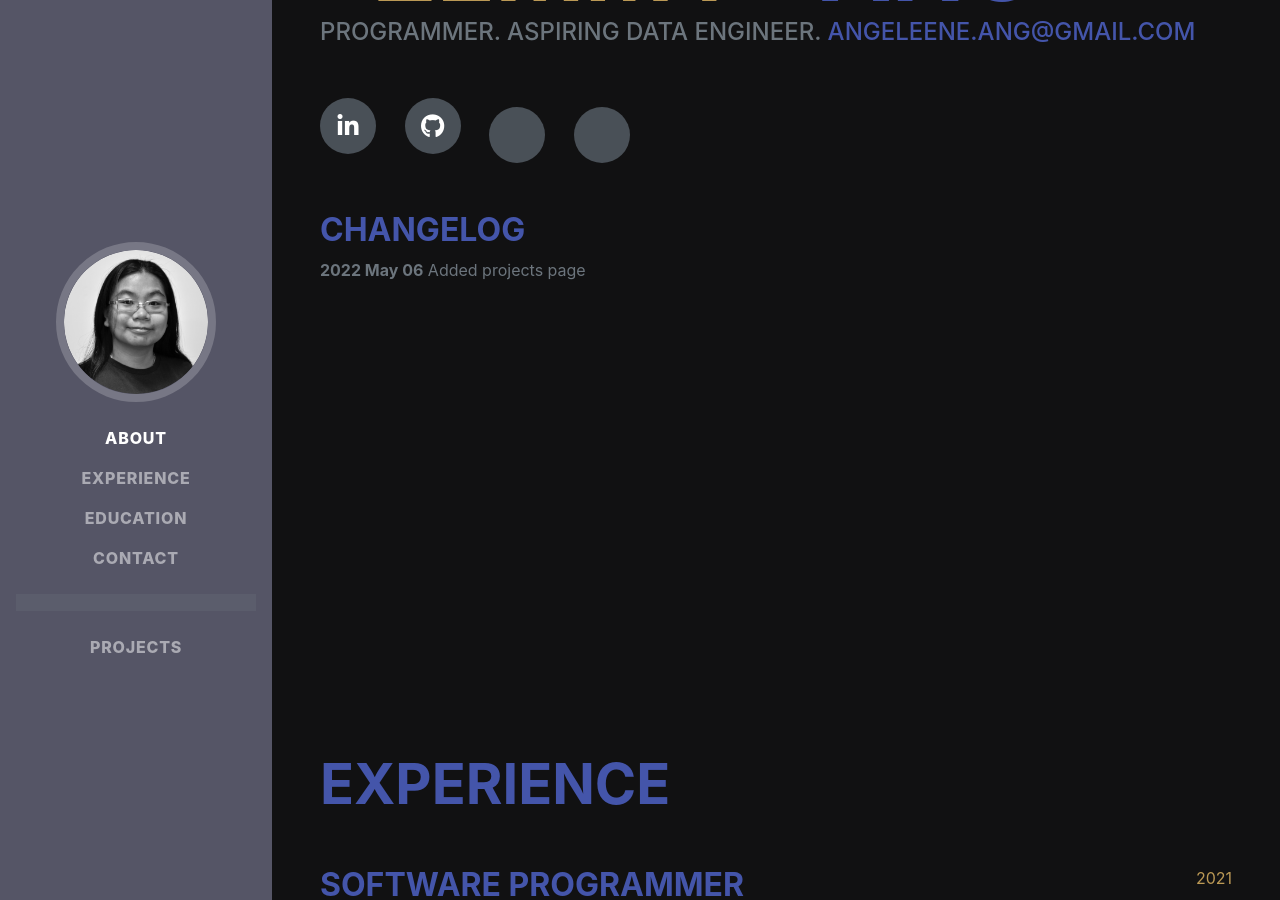
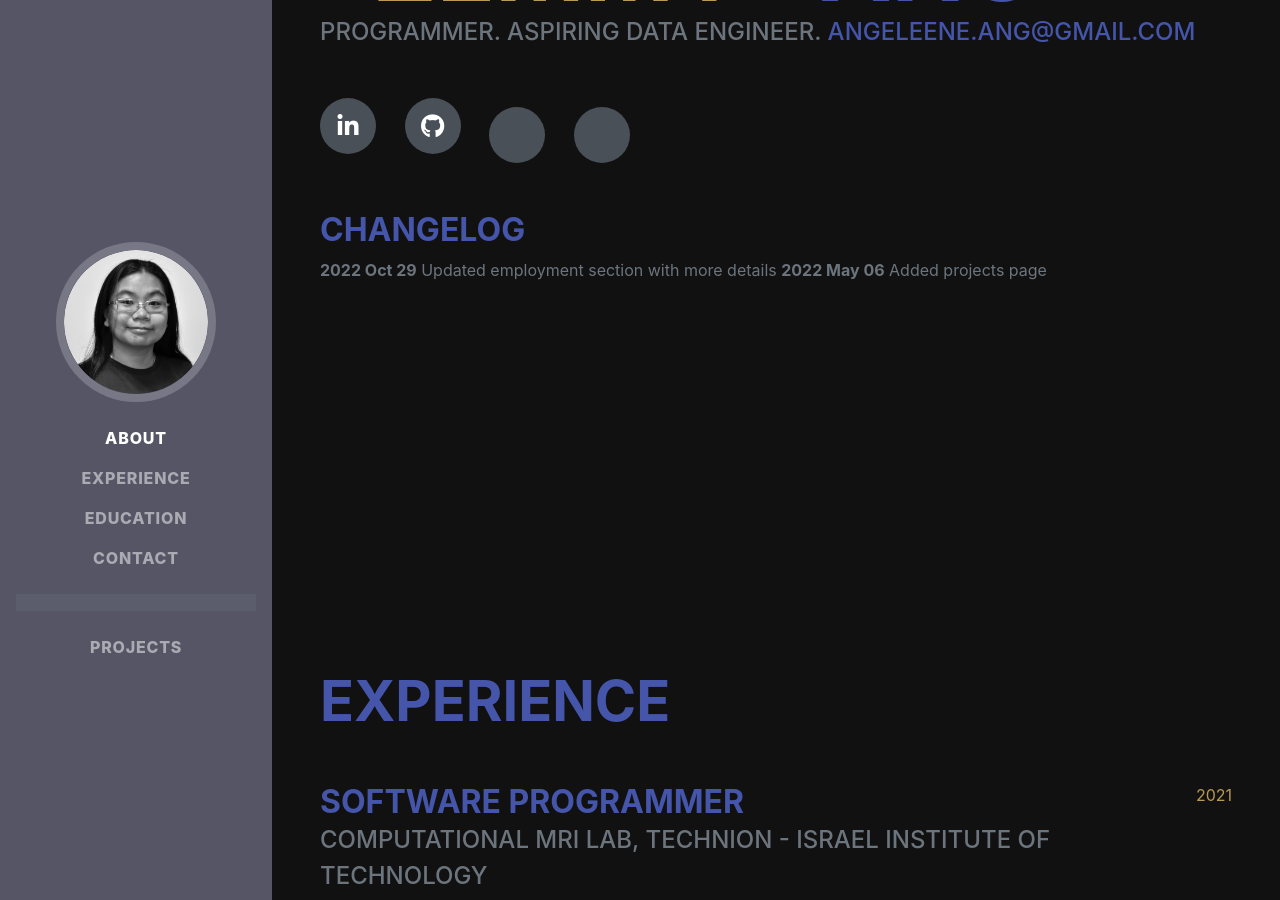
Before and after one commit to zemmyang/zemmyang.github.io, a Jekyll site: the page built from index.html, in a window 1280 px wide and 900 px high, scrolled down 398 px. Built offline with Jekyll 4.4.1, drawn with Linux system fonts in a browser that asks for light colours; nearby versions of some CDN libraries; some web fonts are replaced; the list of posts is cut into pages by our own code; a style sheet for code colours, icons or effects is not loaded; some of the changed text lies outside the part shown.

Commit message:
updated experience and changelog

```diff
--- a/_data/changelog.json
+++ b/_data/changelog.json
@@ -1,4 +1,8 @@
 [
+    {
+        "date": "2022 Oct 29",
+        "text": "Updated employment section with more details"
+    },
     {
         "date": "2022 May 06",
         "text": "Added projects page"
```
Also changed, not shown: _data/experience.json (+8 -2 lines).
